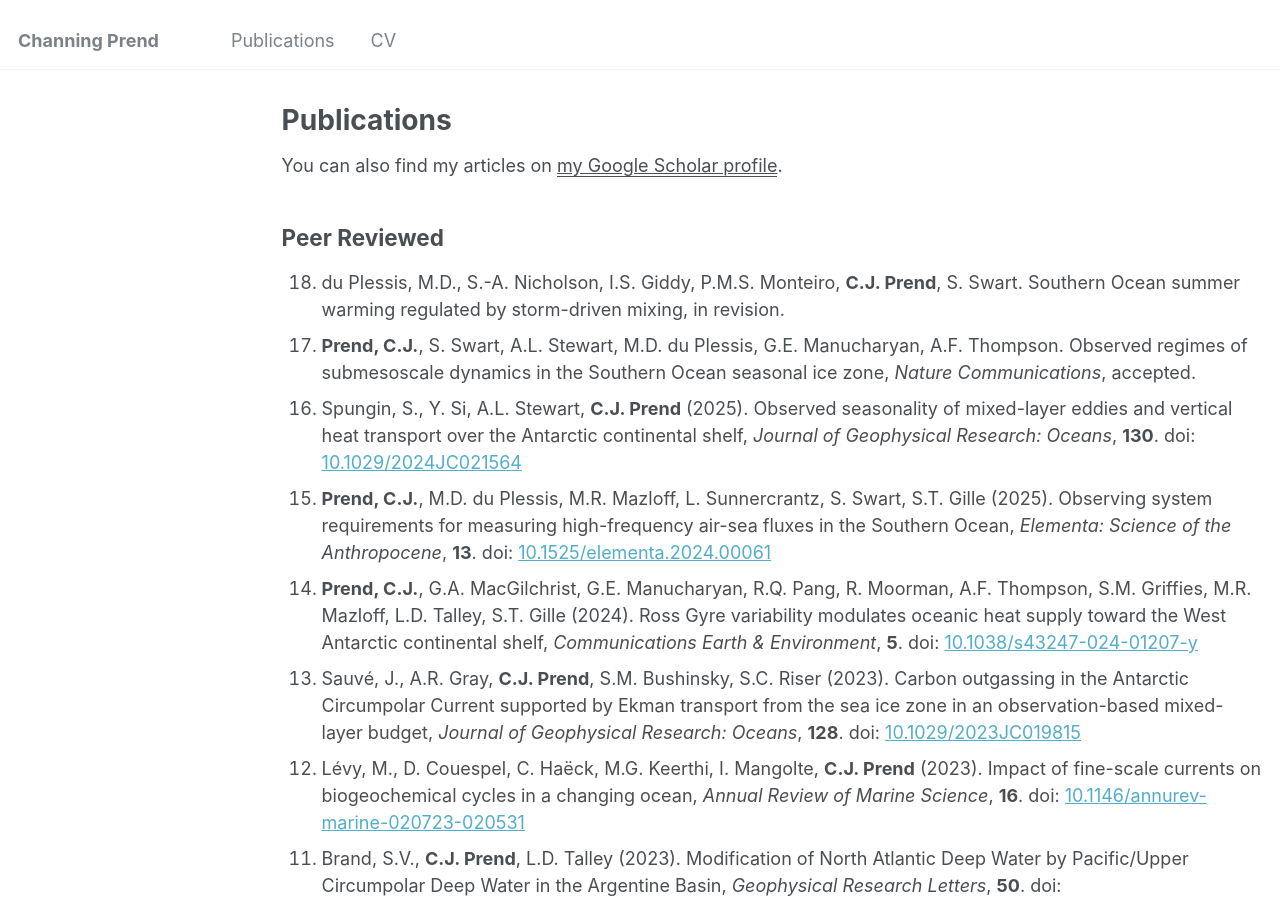
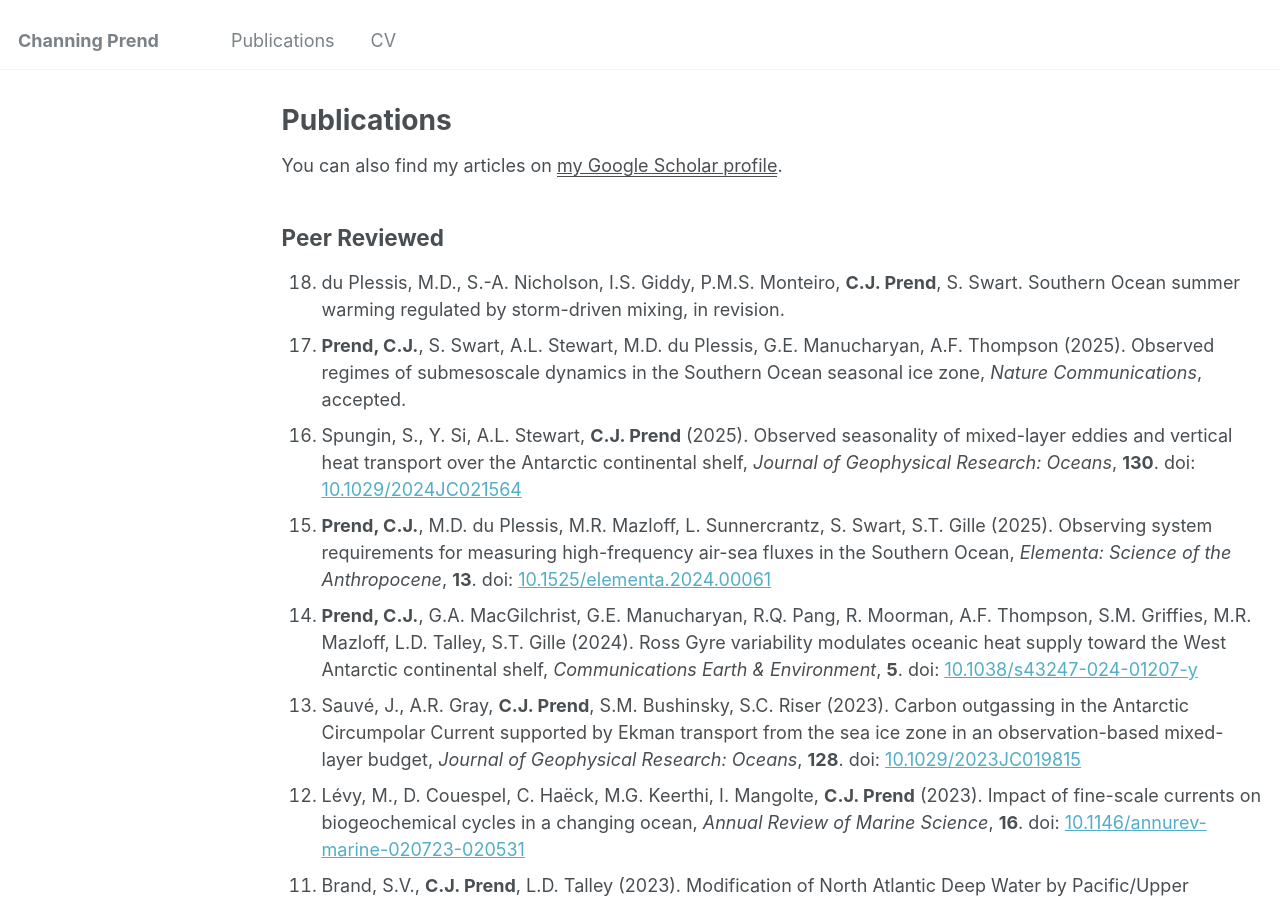
Before and after one commit to cprend/cprend.github.io, a Jekyll site: the page built from _pages/publications.md, in a window 1280 px wide and 900 px high. Built offline with Jekyll 4.4.1, drawn with Linux system fonts in a browser that asks for light colours.

Commit message:
Update publications.md

```diff
--- a/_pages/publications.md
+++ b/_pages/publications.md
@@ -10,7 +10,7 @@
 ## Peer Reviewed
 <ol reversed>
   <li>du Plessis, M.D., S.-A. Nicholson, I.S. Giddy, P.M.S. Monteiro, <b>C.J. Prend</b>, S. Swart. Southern Ocean summer warming regulated by storm-driven mixing, in revision.</li>
-  <li><b>Prend, C.J.</b>, S. Swart, A.L. Stewart, M.D. du Plessis, G.E. Manucharyan, A.F. Thompson. Observed regimes of submesoscale dynamics in the Southern Ocean seasonal ice zone, <em>Nature Communications</em>, accepted.</li>
+  <li><b>Prend, C.J.</b>, S. Swart, A.L. Stewart, M.D. du Plessis, G.E. Manucharyan, A.F. Thompson (2025). Observed regimes of submesoscale dynamics in the Southern Ocean seasonal ice zone, <em>Nature Communications</em>, accepted.</li>
   <li>Spungin, S., Y. Si, A.L. Stewart, <b>C.J. Prend</b> (2025). Observed seasonality of mixed-layer eddies and vertical heat transport over the Antarctic continental shelf, <em>Journal of Geophysical Research: Oceans</em>, <b>130</b>. doi: <a href="https://agupubs.onlinelibrary.wiley.com/doi/10.1029/2024JC021564">10.1029/2024JC021564</a></li>
   <li><b>Prend, C.J.</b>, M.D. du Plessis, M.R. Mazloff, L. Sunnercrantz, S. Swart, S.T. Gille (2025). Observing system requirements for measuring high-frequency air-sea fluxes in the Southern Ocean, <em>Elementa: Science of the Anthropocene</em>, <b>13</b>. doi: <a href="https://online.ucpress.edu/elementa/article/13/1/00061/208467/Observing-system-requirements-for-measuring-high">10.1525/elementa.2024.00061</a></li>
   <li><b>Prend, C.J.</b>, G.A. MacGilchrist, G.E. Manucharyan, R.Q. Pang, R. Moorman, A.F. Thompson, S.M. Griffies, M.R. Mazloff, L.D. Talley, S.T. Gille (2024). Ross Gyre variability modulates oceanic heat supply toward the West Antarctic continental shelf, <em>Communications Earth & Environment</em>, <b>5</b>. doi: <a href="https://www.nature.com/articles/s43247-024-01207-y">10.1038/s43247-024-01207-y</a></li>
```
